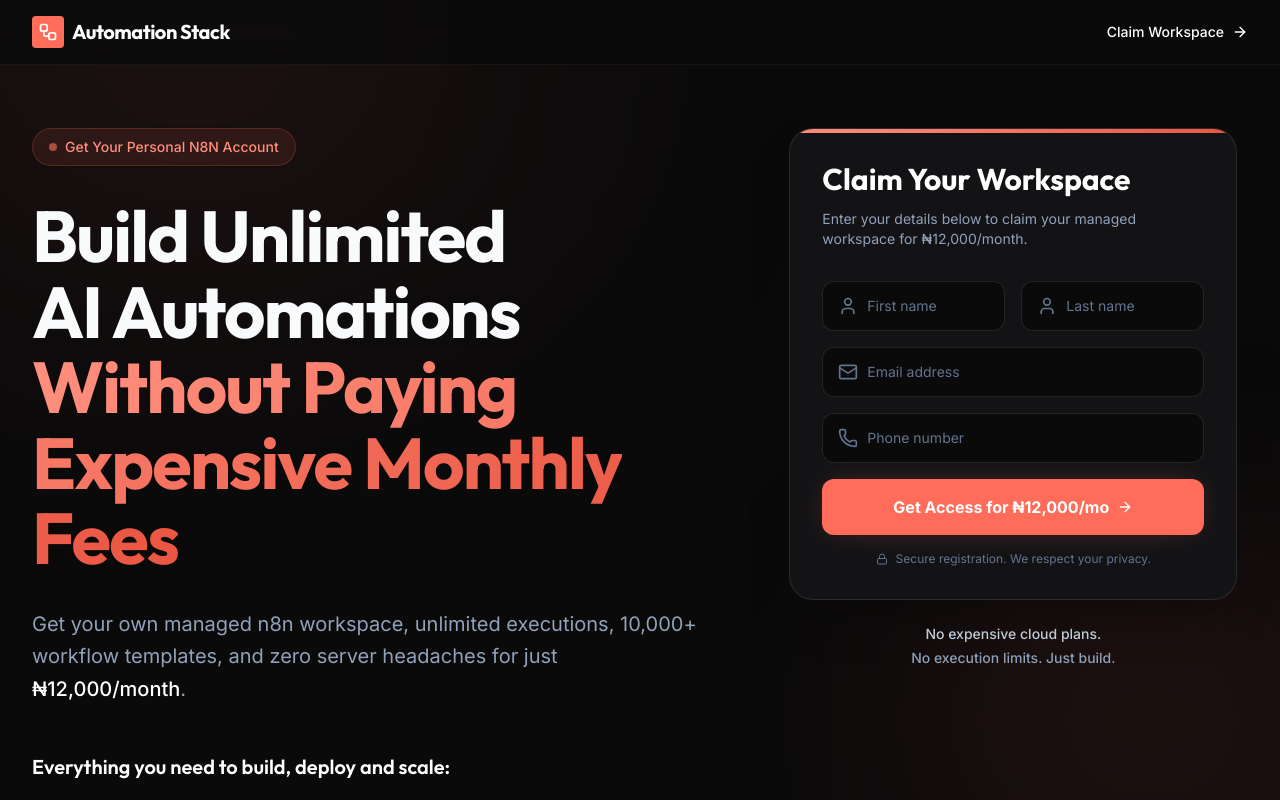
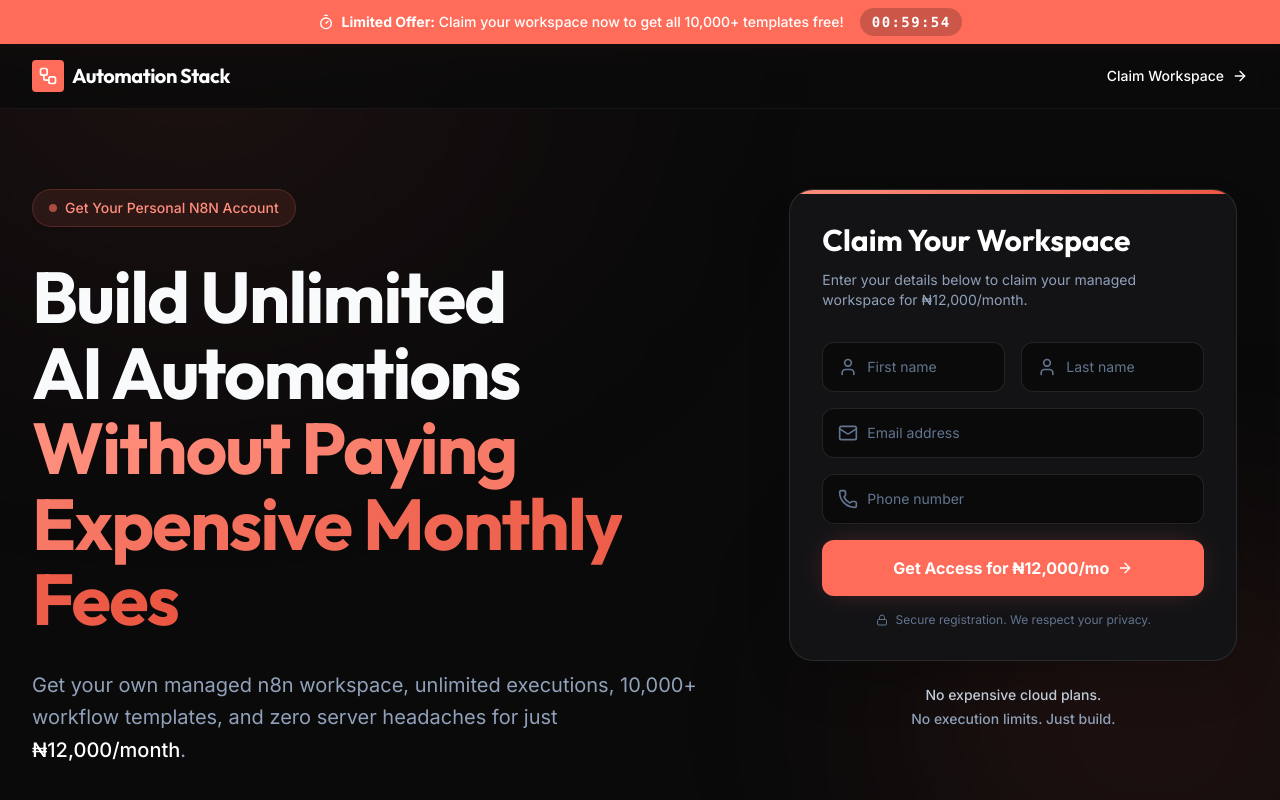
Before and after one commit to Symorn/n8n-mastery, a React (Vite) app: page / in a window 1280 px wide. Shown: the top 800 px of the page. Built offline with nearby package versions, Linux system fonts and the light colour scheme.

Commit message:
feat: add countdown timer to landing page
Implement a one-hour countdown timer to increase urgency for course sign-ups.

```diff
--- a/src/App.tsx
+++ b/src/App.tsx
@@ -1,4 +1,4 @@
-import React, { useState } from 'react';
+import React, { useState, useEffect } from 'react';
 import { motion } from 'motion/react';
 import {
   ArrowRight,
@@ -15,7 +15,8 @@
   User,
   Phone,
   Workflow,
-  ChevronDown
+  ChevronDown,
+  Timer
 } from 'lucide-react';
 
 export default function App() {
@@ -26,6 +27,21 @@
   const [isSubmitting, setIsSubmitting] = useState(false);
   const [isSubmitted, setIsSubmitted] = useState(false);
   const [openFaq, setOpenFaq] = useState<number | null>(null);
+  const [timeLeft, setTimeLeft] = useState(3600); // 1 hour in seconds
+
+  useEffect(() => {
+    const timer = setInterval(() => {
+      setTimeLeft((prev) => (prev > 0 ? prev - 1 : 0));
+    }, 1000);
+    return () => clearInterval(timer);
+  }, []);
+
+  const formatTime = (seconds: number) => {
+    const h = Math.floor(seconds / 3600);
+    const m = Math.floor((seconds % 3600) / 60);
+    const s = seconds % 60;
+    return `${h.toString().padStart(2, '0')}:${m.toString().padStart(2, '0')}:${s.toString().padStart(2, '0')}`;
+  };
 
   const handleSubmit = async (e: React.FormEvent) => {
     e.preventDefault();
@@ -149,8 +165,22 @@
 
   return (
     <div className="min-h-screen bg-[#0A0A0B] text-slate-50 font-sans selection:bg-brand-500/30 selection:text-brand-200">
+      <div className="sticky top-0 z-[60]">
+        {/* Urgency Banner */}
+        <div className="bg-brand-500 text-white text-sm font-medium py-2 px-4 shadow-[0_0_15px_rgba(255,109,90,0.5)]">
+          <div className="max-w-7xl mx-auto flex flex-col sm:flex-row items-center justify-center space-y-2 sm:space-y-0 sm:space-x-4">
+            <div className="flex items-center space-x-2 text-center">
+              <Timer className="w-4 h-4 shrink-0" />
+              <span><strong className="font-bold">Limited Offer:</strong> Claim your workspace now to get all 10,000+ templates free!</span>
+            </div>
+            <div className="bg-black/20 px-3 py-1 rounded-full font-mono text-sm tracking-widest font-semibold shrink-0">
+              {formatTime(timeLeft)}
+            </div>
+          </div>
+        </div>
+
         {/* Top Navigation */}
-      <nav className="fixed top-0 left-0 right-0 z-50 bg-[#0A0A0B]/80 backdrop-blur-md border-b border-white/5">
+        <nav className="bg-[#0A0A0B]/80 backdrop-blur-md border-b border-white/5">
           <div className="max-w-7xl mx-auto px-4 sm:px-6 lg:px-8 h-16 flex items-center justify-between">
             <div className="flex items-center space-x-2">
               <div className="w-8 h-8 rounded bg-brand-500 flex items-center justify-center">
@@ -167,6 +197,7 @@
             </button>
           </div>
         </nav>
+      </div>
 
       {/* Background ambient glow effect */}
       <div className="fixed inset-0 overflow-hidden pointer-events-none">
@@ -174,7 +205,7 @@
         <div className="absolute bottom-[-10%] right-[-10%] w-[40%] h-[40%] rounded-full bg-brand-600/10 blur-[120px]" />
       </div>
 
-      <main className="relative pt-24 pb-16 lg:pt-32 lg:pb-20">
+      <main className="relative pt-12 pb-16 lg:pt-20 lg:pb-20">
         <div className="max-w-7xl mx-auto px-4 sm:px-6 lg:px-8">
           <div className="grid lg:grid-cols-12 gap-10 lg:gap-16 items-start">
 
```
Lines whose indentation alone changed are shown as unchanged.
